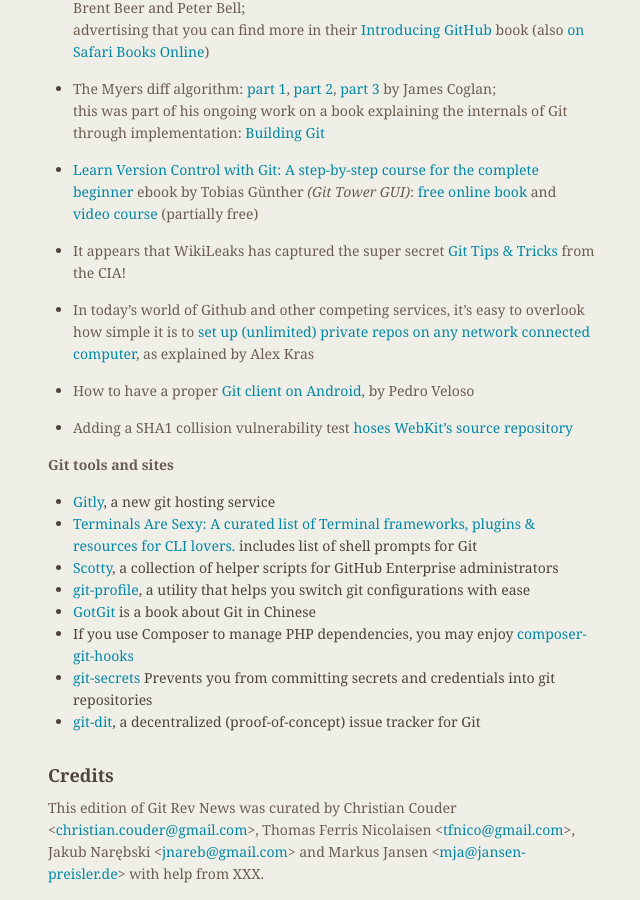
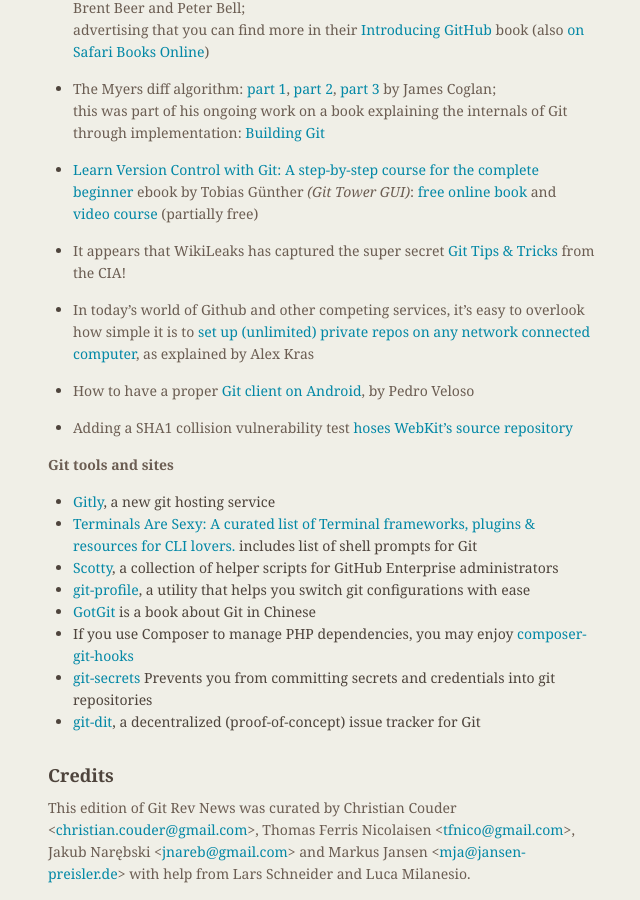
Before and after one commit to git/git.github.io, a Jekyll site: the page built from rev_news/drafts/edition-25.md, in a window 1280 px wide and 900 px high, scrolled down 3304 px. Shown: the whole window, without its empty margins (486-1126 px from the left). Built offline with Jekyll 4.4.1, drawn with Linux system fonts in a browser that asks for light colours.

Commit message:
rn-25: add Lars and Luca among the helpers

```diff
--- a/rev_news/drafts/edition-25.md
+++ b/rev_news/drafts/edition-25.md
@@ -223,4 +223,4 @@
 Thomas Ferris Nicolaisen &lt;<tfnico@gmail.com>&gt;,
 Jakub Narębski &lt;<jnareb@gmail.com>&gt; and
 Markus Jansen &lt;<mja@jansen-preisler.de>&gt;
-with help from XXX.
+with help from Lars Schneider and Luca Milanesio.
```
